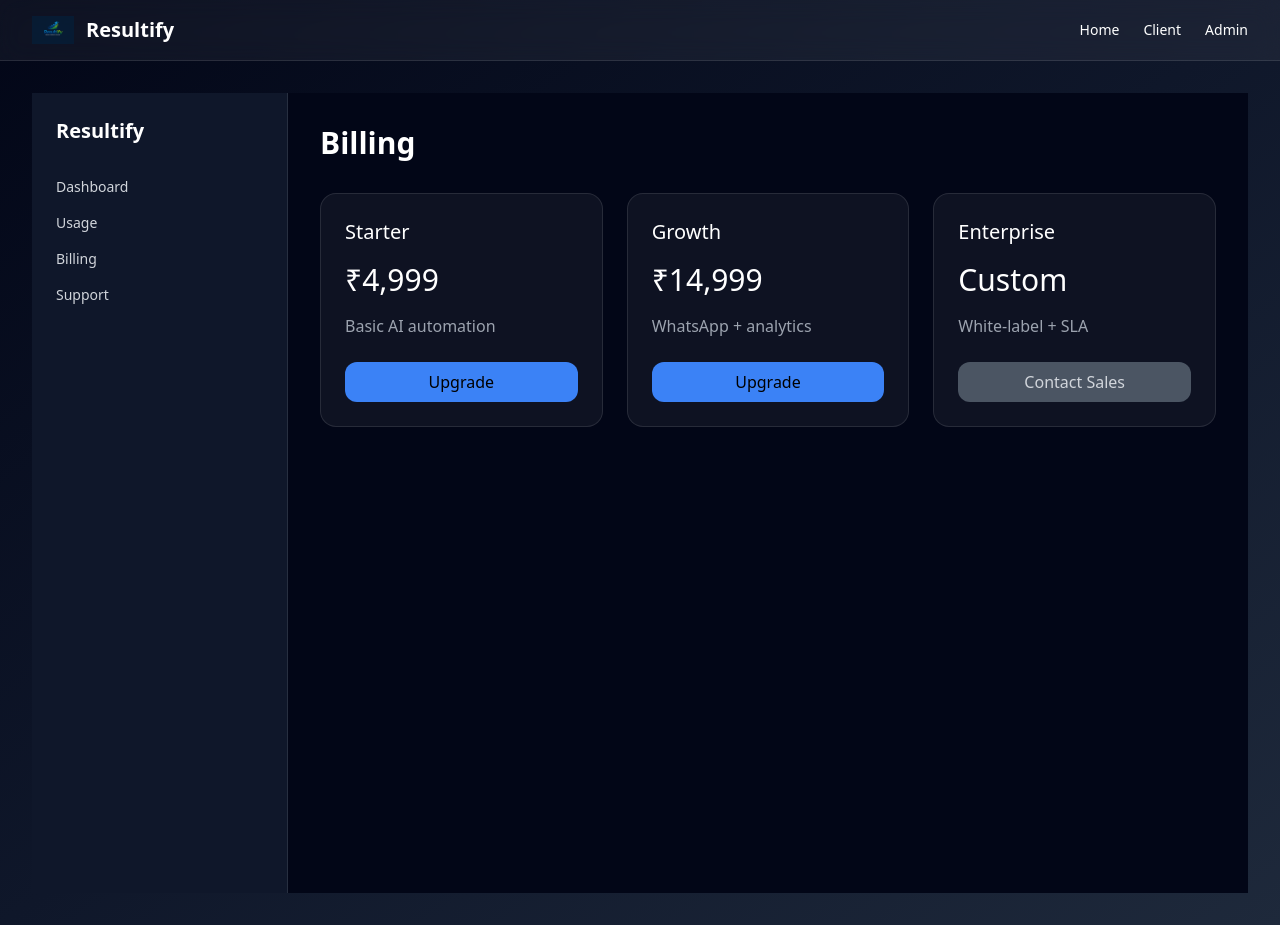
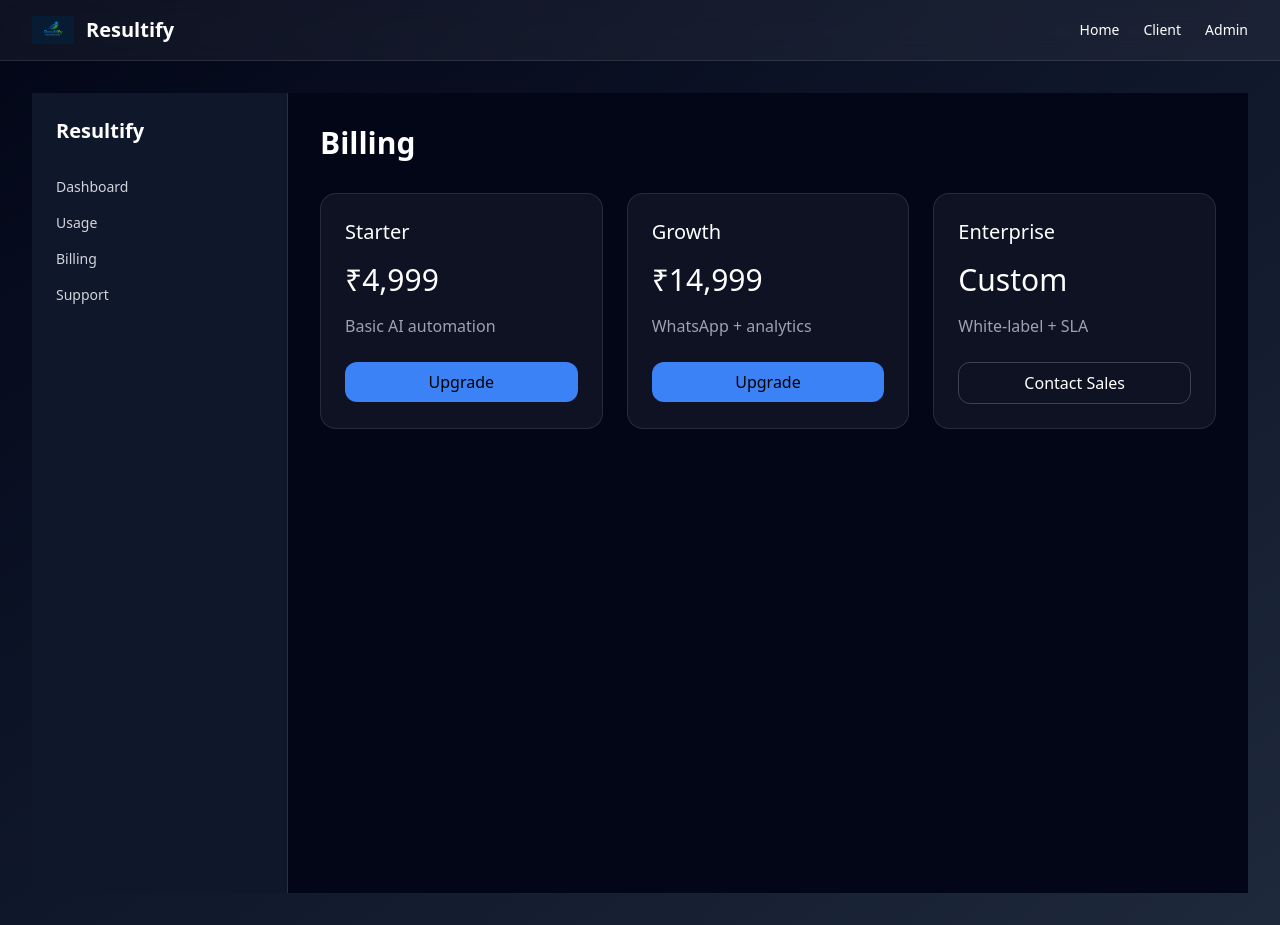
Before and after one commit to chetanshrm83/resultifytechnologies, a Next.js app: page /client/billing in a window 1280 px wide. Built offline with nearby package versions, Linux system fonts and the light colour scheme.

Commit message:
Update page.tsx

```diff
--- a/app/client/billing/page.tsx
+++ b/app/client/billing/page.tsx
@@ -1,7 +1,7 @@
 "use client";
 
 export default function BillingPage() {
-  const upgrade = async (priceId: string) => {
+  const subscribe = async (priceId: string) => {
     const res = await fetch("/api/stripe/checkout", {
       method: "POST",
       headers: { "Content-Type": "application/json" },
@@ -9,12 +9,7 @@ export default function BillingPage() {
     });
 
     const data = await res.json();
-
-    if (data?.url) {
-      window.location.href = data.url;
-    } else {
-      alert("Unable to start checkout. Please try again.");
-    }
+    if (data.url) window.location.href = data.url;
   };
 
   const plans = [
@@ -54,16 +49,13 @@ export default function BillingPage() {
 
             {plan.priceId ? (
               <button
-                onClick={() => upgrade(plan.priceId)}
+                onClick={() => subscribe(plan.priceId)}
                 className="w-full py-2 rounded-xl bg-blue-500 text-black font-medium hover:bg-blue-400 transition"
               >
                 Upgrade
               </button>
             ) : (
-              <button
-                disabled
-                className="w-full py-2 rounded-xl bg-gray-600 text-gray-300 font-medium cursor-not-allowed"
-              >
+              <button className="w-full py-2 rounded-xl border border-white/20">
                 Contact Sales
               </button>
             )}
```
